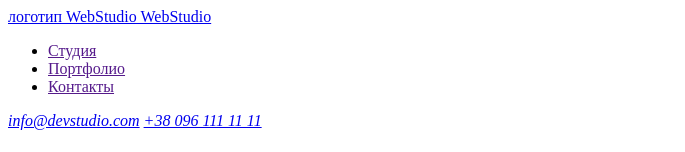
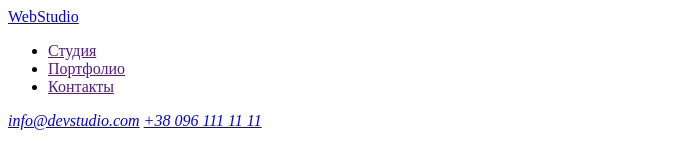
Before and after one commit to Vladimir9l/goit-markup-hw-01, a plain HTML site: page index.html in a window 1280 px wide. Shown: the top 152 px of the page, without its empty margins (0-685 px from the left). Drawn offline with Linux system fonts and the light colour scheme.

Commit message:
Update index.html

```diff
--- a/index.html
+++ b/index.html
@@ -9,9 +9,7 @@
     <header>
 
       <nav>
-	<a href="./index.html"> логотип WebStudio
-		      WebStudio
-        </a>
+	<a href="./index.html">WebStudio</a>
 
         <ul>
           <li><a href="">Студия</a></li>
```
